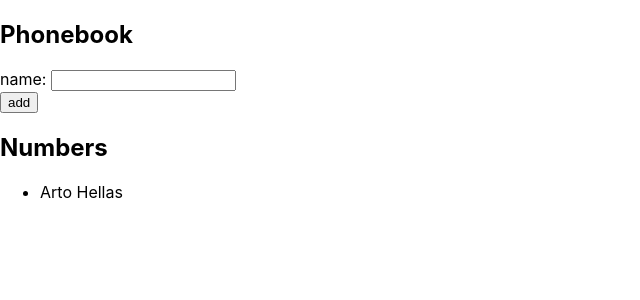
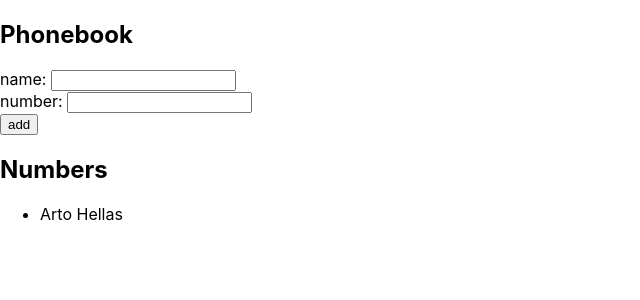
Before and after one commit to hekaahve/fullstackopen, a React (Create React App) app in the folder part2/teht2.6-2.10/puhelinluettelo/: page / in a window 1280 px wide. Shown: the top 300 px of the page, without its empty margins (0-640 px from the left). Built offline with nearby package versions, Linux system fonts and the light colour scheme.

Commit message:
2.8. puhelinluettelo step3

```diff
--- a/part2/teht2.6-2.10/puhelinluettelo/src/App.js
+++ b/part2/teht2.6-2.10/puhelinluettelo/src/App.js
@@ -5,6 +5,7 @@ const App = () => {
     { name: 'Arto Hellas' }
   ])
   const [ newName, setNewName ] = useState('')
+  const [ newNumb, setNewNumb ] = useState('')
 
   const addName = (event) =>{
     event.preventDefault()
@@ -13,18 +14,24 @@ const App = () => {
     const names = persons.map(item => item.name)
     const reservName = names.includes(newName)
 
-    //kattoo onko nimeä olemassa
-    const nameObject = {name: newName}
+    //kattoo onko syötettyä nimeä olemassa
+    const nameObject = {name: newName, number: newNumb}
     if (reservName === true){
       window.alert(`${newName} is already added to phonebook`)
     } else setPersons(persons.concat(nameObject))
     setNewName(' ')
+    setNewNumb(' ')
 
   }
 
   const handleNameChange = (event) =>{
     console.log(event.target.value)
     setNewName(event.target.value)
+  }
+
+  const handleNumbChange = (event) =>{
+    console.log(event.target.value)
+    setNewNumb(event.target.value)
   }
 
   return (
@@ -36,13 +43,17 @@ const App = () => {
           onChange = {handleNameChange}/>
         </div>
         <div>
+          number: <input value ={newNumb}
+          onChange = {handleNumbChange}/>
+        </div>
+        <div>
           <button type="submit">add</button>
         </div>
       </form>
       <h2>Numbers</h2>
       <ul>
         {persons.map(name=> <li key={name.name}>
-          {name.name}</li>)}
+          {name.name} {name.number}</li>)}
       </ul>
     </div>
   )
```
